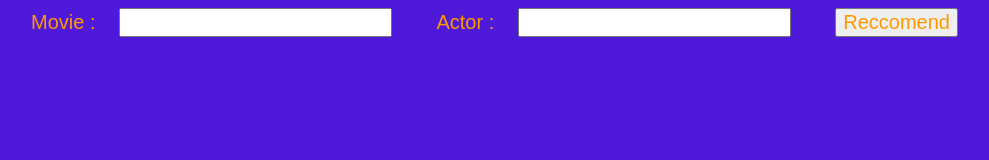
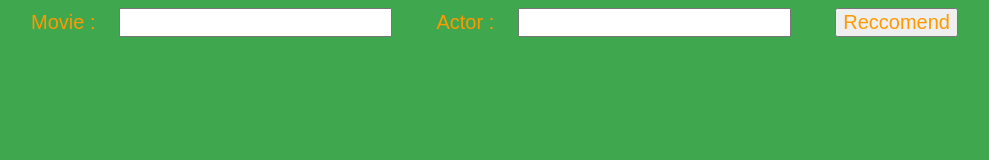
Before and after one commit to WisithHalpandeniya/movierecc, a plain HTML site: page index.html in a window 1280 px wide. Shown: the whole page, without its empty margins (17-1006 px from the left). Drawn offline with Linux system fonts and the light colour scheme.

Commit message:
Update index.html

```diff
--- a/index.html
+++ b/index.html
@@ -6,7 +6,7 @@
     <!-- Add some CSS to change client UI -->
     <style>
     body {
-        background-color: #4f19da;
+        background-color: #3fa74d;
         }
     label, button {
         color: #FF9900;
```
